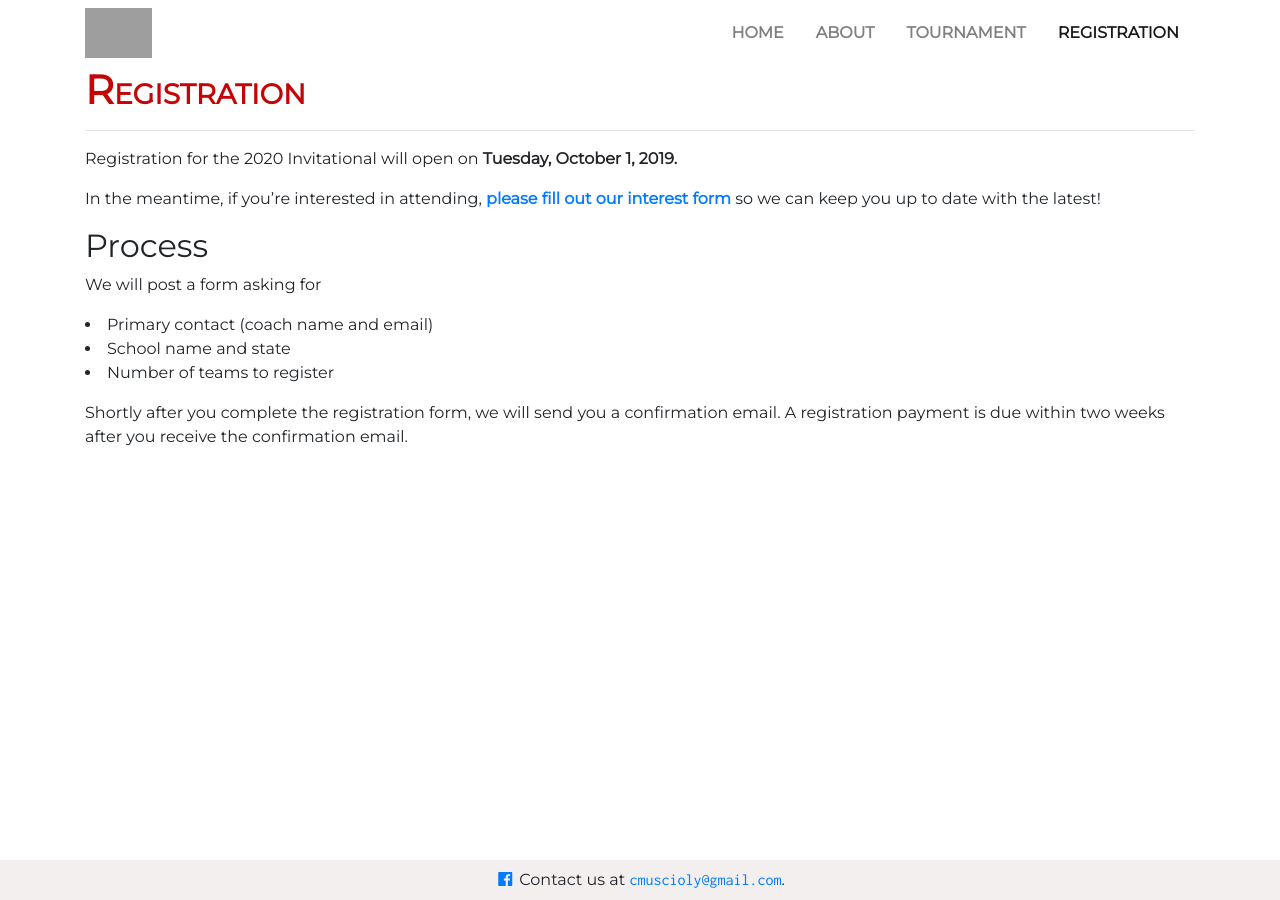
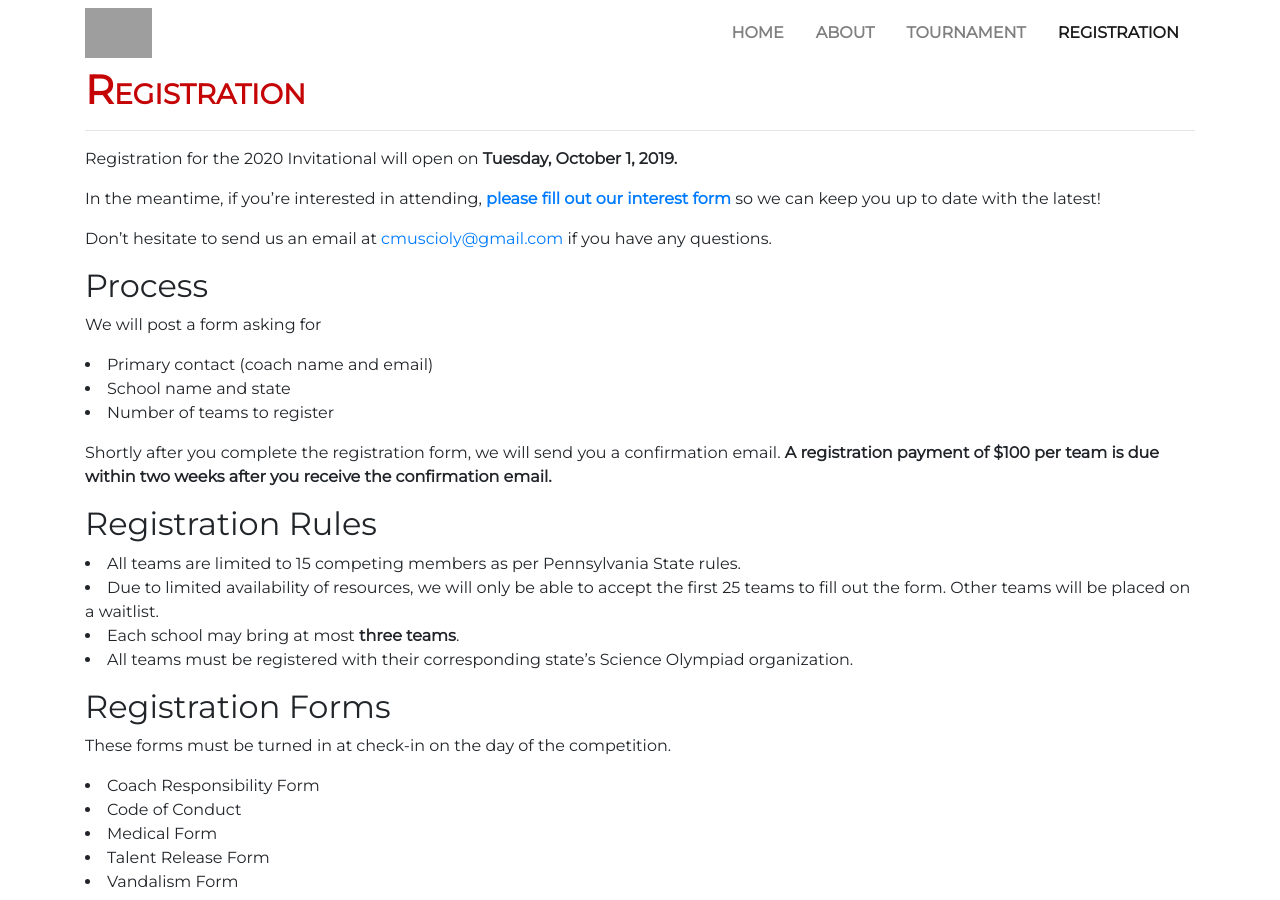
Before and after one commit to cmuscioly/cmuscioly.github.io, a Jekyll site: the page built from registration.md, in a window 1280 px wide. Built offline with Jekyll 4.4.1, drawn with Linux system fonts in a browser that asks for light colours; nearby versions of some CDN libraries; grey boxes are pictures that could not be loaded.

Commit message:
Update registration info for 2020

```diff
--- a/registration.md
+++ b/registration.md
@@ -14,6 +14,8 @@ In the meantime, if you're interested in attending,
 <strong><a href="https://forms.gle/uUAmnpBDxtRqe7wNA">please fill out our interest form</a></strong>
 so we can keep you up to date with the latest!
 
+Don't hesitate to send us an email at [cmuscioly@gmail.com](mailto:cmuscioly@gmail.com) if you have any questions.
+
 ## Process
 
 We will post a form asking for
@@ -22,13 +24,20 @@ We will post a form asking for
 - Number of teams to register
 
 Shortly after you complete the registration form, we will send you a confirmation email.
-A registration payment <!--of $100 per team--> is due within two weeks after you receive
-the confirmation email.
+**A registration payment of $100 per team is due within two weeks after you receive the confirmation email.**
 
-<!--
 ## Registration Rules
 - All teams are limited to 15 competing members as per Pennsylvania State rules.
 - Due to limited availability of resources, we will only be able to accept the first 25 teams to fill out the form. Other teams will be placed on a waitlist.
-- Each school may bring at most two teams.
+- Each school may bring at most **three teams**.
 - All teams must be registered with their corresponding state's Science Olympiad organization.
--->
+
+## Registration Forms
+
+These forms must be turned in at check-in on the day of the competition.
+
+- Coach Responsibility Form
+- Code of Conduct
+- Medical Form
+- Talent Release Form
+- Vandalism Form
```
